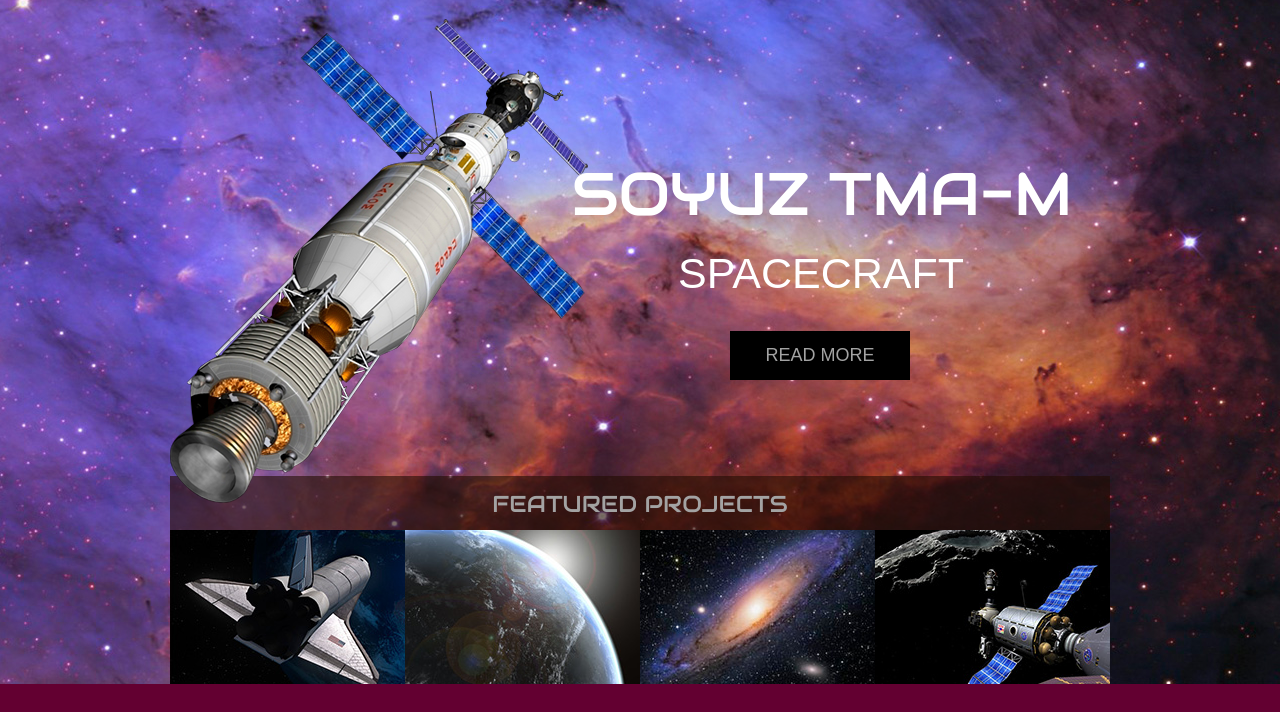
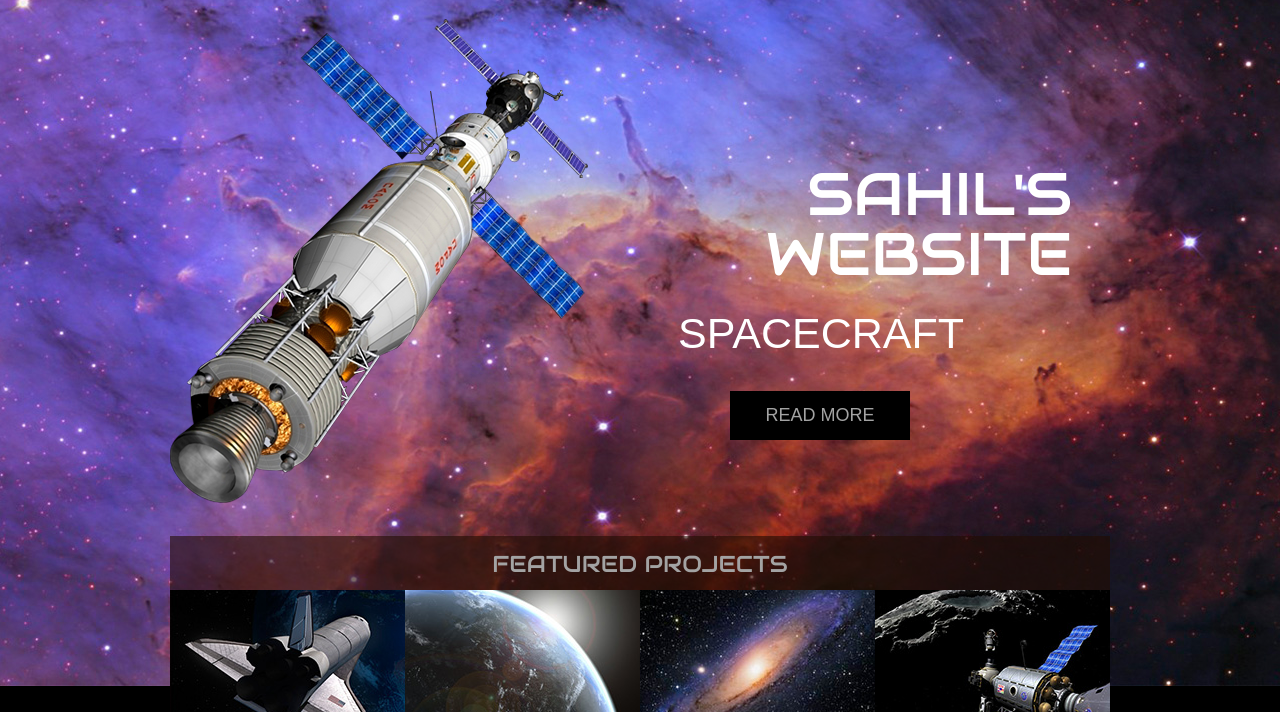
Before and after one commit to Sambit-devs/New-Test-Website, a plain HTML site: page index.html in a window 1280 px wide. Shown: the part 82-794 px from the top of the page. Drawn offline with Linux system fonts and the light colour scheme.

Commit message:
Change header title from 'SOYUZ TMA-M' to 'Sahil's Website'

```diff
--- a/index.html
+++ b/index.html
@@ -47,7 +47,7 @@
 			<div class="header">
 				<div>
 					<img src="images/satellite.png" alt="" class="satellite">
-					<h1>SOYUZ TMA-M</h1>
+					<h1>Sahil's Website</h1>
 					<h2>SPACECRAFT</h2>
 					<a href="blog.html" class="more">Read More</a>
 					<h3>FEATURED PROJECTS</h3>
```
